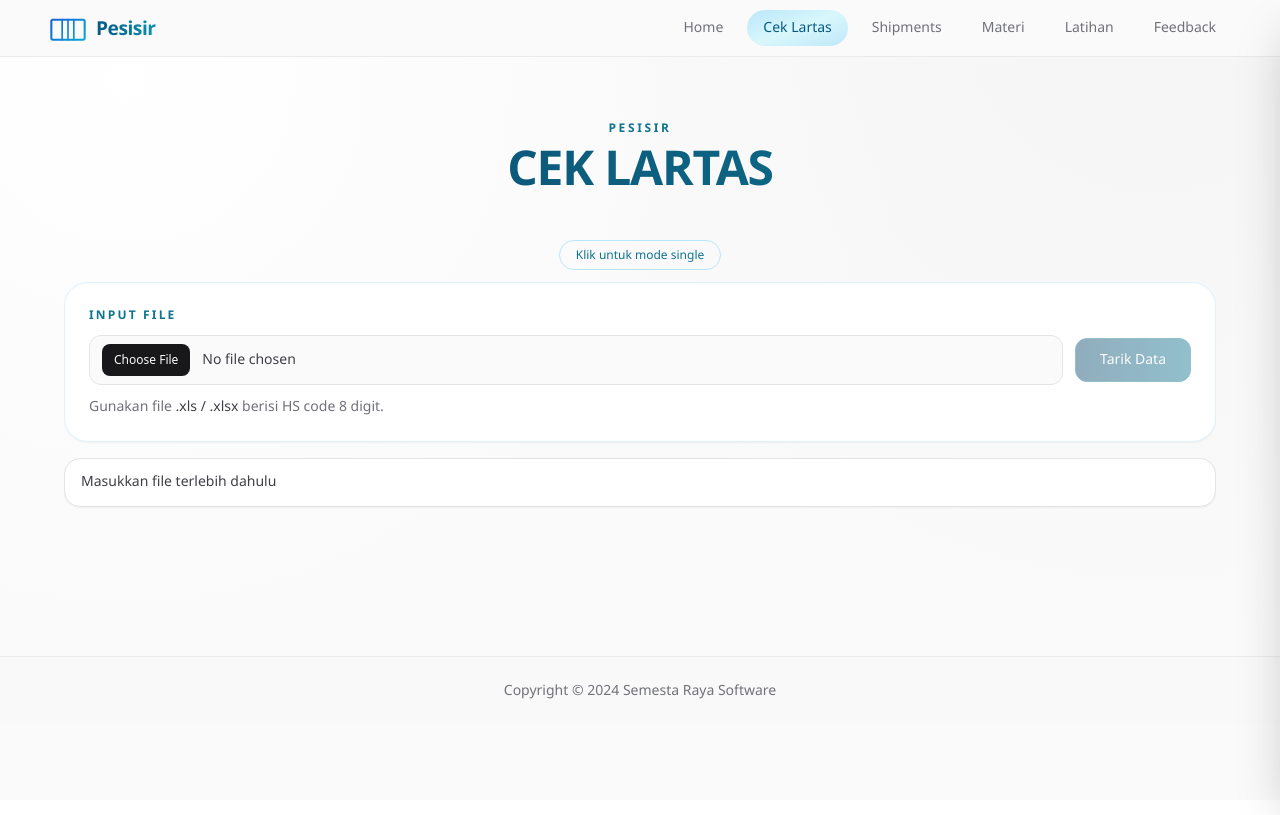
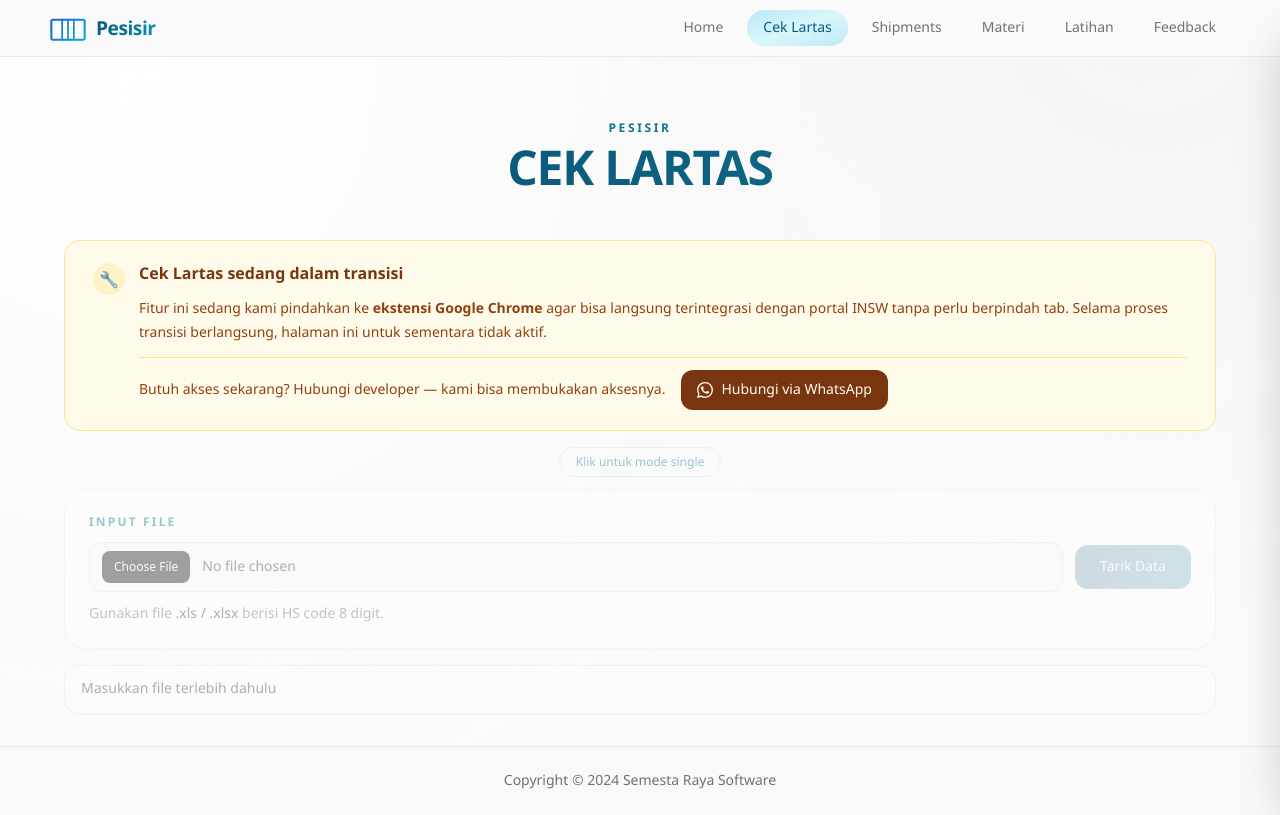
Before and after one commit to apktntaj/insscan, a Next.js app: page /cek-lartas in a window 1280 px wide. Built offline with nearby package versions, Linux system fonts and the light colour scheme.

Commit message:
Add unactivated banner for cek lartas page

```diff
--- a/app/presentation/components/features/CekLartasPage.jsx
+++ b/app/presentation/components/features/CekLartasPage.jsx
@@ -3,9 +3,77 @@
 import { useMaintenanceWindow } from "../../hooks/useMaintenanceWindow";
 import MaintenanceOverlay from "../common/MaintenanceOverlay";
 import { Title, CekLartasScanner } from "../index";
+import { WHATSAPP_NUMBER } from "../../config/feedback-config";
 
 const PAGE_TITLE = "CEK LARTAS";
 const PAGE_DESCRIPTION = [];
+
+const WA_MESSAGE = encodeURIComponent(
+  "Halo, saya ingin mendapatkan akses Cek Lartas di Pesisir."
+);
+const WA_LINK = `https://wa.me/${WHATSAPP_NUMBER}?text=${WA_MESSAGE}`;
+
+/**
+ * Banner pengumuman transisi Cek Lartas ke ekstensi Chrome.
+ * Menjelaskan situasi dan menyediakan jalur kontak WhatsApp untuk akses sementara.
+ */
+function TransitionBanner() {
+  return (
+    <div className="rounded-2xl border border-amber-200 bg-amber-50 px-5 py-5 sm:px-7">
+      <div className="flex gap-3.5">
+        {/* Ikon */}
+        <div className="mt-0.5 shrink-0">
+          <span className="flex h-8 w-8 items-center justify-center rounded-full bg-amber-100 text-base">
+            🔧
+          </span>
+        </div>
+
+        <div className="min-w-0 space-y-3">
+          {/* Judul */}
+          <p className="font-semibold text-amber-900 sm:text-base">
+            Cek Lartas sedang dalam transisi
+          </p>
+
+          {/* Penjelasan */}
+          <p className="text-sm leading-6 text-amber-800">
+            Fitur ini sedang kami pindahkan ke{" "}
+            <strong className="font-semibold">ekstensi Google Chrome</strong> agar bisa
+            langsung terintegrasi dengan portal INSW tanpa perlu berpindah tab. Selama
+            proses transisi berlangsung, halaman ini untuk sementara tidak aktif.
+          </p>
+
+          {/* Divider */}
+          <div className="border-t border-amber-200" />
+
+          {/* CTA akses sementara */}
+          <div className="flex flex-col gap-2 sm:flex-row sm:items-center sm:gap-4">
+            <p className="text-sm text-amber-800">
+              Butuh akses sekarang? Hubungi developer — kami bisa membukakan aksesnya.
+            </p>
+            <a
+              href={WA_LINK}
+              target="_blank"
+              rel="noopener noreferrer"
+              className="inline-flex shrink-0 items-center gap-2 rounded-xl bg-amber-900 px-4 py-2.5 text-sm font-medium text-amber-50 transition hover:bg-amber-800"
+            >
+              {/* WhatsApp icon */}
+              <svg
+                xmlns="http://www.w3.org/2000/svg"
+                className="h-4 w-4"
+                viewBox="0 0 24 24"
+                fill="currentColor"
+                aria-hidden="true"
+              >
+                <path d="M17.472 14.382c-.297-.149-1.758-.867-2.03-.967-.273-.099-.471-.148-.67.15-.197.297-.767.966-.94 1.164-.173.199-.347.223-.644.075-.297-.15-1.255-.463-2.39-1.475-.883-.788-1.48-1.761-1.653-2.059-.173-.297-.018-.458.13-.606.134-.133.298-.347.446-.52.149-.174.198-.298.298-.497.099-.198.05-.371-.025-.52-.075-.149-.669-1.612-.916-2.207-.242-.579-.487-.5-.669-.51-.173-.008-.371-.01-.57-.01-.198 0-.52.074-.792.372-.272.297-1.04 1.016-1.04 2.479 0 1.462 1.065 2.875 1.213 3.074.149.198 2.096 3.2 5.077 4.487.709.306 1.262.489 1.694.625.712.227 1.36.195 1.871.118.571-.085 1.758-.719 2.006-1.413.248-.694.248-1.289.173-1.413-.074-.124-.272-.198-.57-.347m-5.421 7.403h-.004a9.87 9.87 0 01-5.031-1.378l-.361-.214-3.741.982.998-3.648-.235-.374a9.86 9.86 0 01-1.51-5.26c.001-5.45 4.436-9.884 9.888-9.884 2.64 0 5.122 1.03 6.988 2.898a9.825 9.825 0 012.893 6.994c-.003 5.45-4.437 9.884-9.885 9.884m8.413-18.297A11.815 11.815 0 0012.05 0C5.495 0 .16 5.335.157 11.892c0 2.096.547 4.142 1.588 5.945L.057 24l6.305-1.654a11.882 11.882 0 005.683 1.448h.005c6.554 0 11.89-5.335 11.893-11.893a11.821 11.821 0 00-3.48-8.413z" />
+              </svg>
+              Hubungi via WhatsApp
+            </a>
+          </div>
+        </div>
+      </div>
+    </div>
+  );
+}
 
 /**
  * CekLartasPage (Client Component)
@@ -22,6 +90,8 @@
   return (
     <div className="mx-auto w-full max-w-6xl space-y-4">
       <Title title={PAGE_TITLE} descs={PAGE_DESCRIPTION} variant="modern" eyebrow="Pesisir" />
+      <TransitionBanner />
+      <div className="pointer-events-none select-none opacity-40" aria-hidden="true">
         <MaintenanceOverlay
           isActive={isUnderMaintenance}
           title={config?.title ?? "Fitur Sedang Tidak Tersedia"}
@@ -30,5 +100,6 @@
           <CekLartasScanner />
         </MaintenanceOverlay>
       </div>
+    </div>
   );
 }
```
Lines whose indentation alone changed are shown as unchanged.
